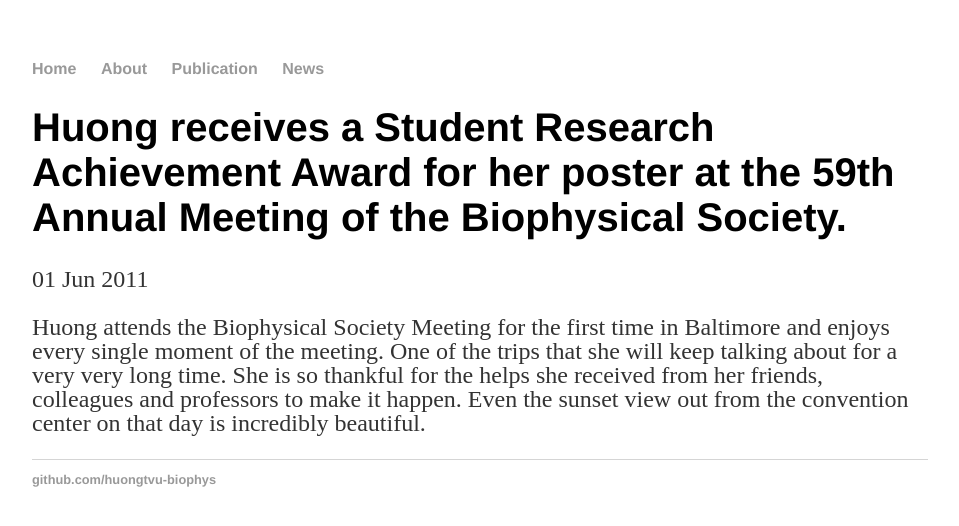
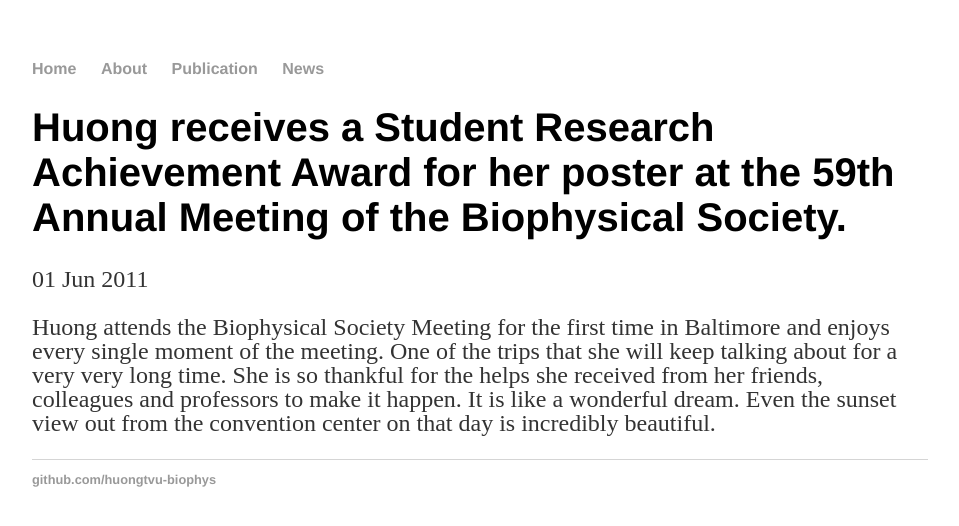
Before and after one commit to huongtvu-biophys/huongtvu-biophys, a Jekyll site: the page built from _posts/2015-02-09-BPS-student-award.md, in a window 1280 px wide. Shown: the top 526 px of the page, without its empty margins (160-1119 px from the left). Built offline with Jekyll 4.4.1, drawn with Linux system fonts in a browser that asks for light colours.

Commit message:
Update 2015-02-09-BPS-student-award.md

```diff
--- a/_posts/2015-02-09-BPS-student-award.md
+++ b/_posts/2015-02-09-BPS-student-award.md
@@ -3,4 +3,4 @@
 title: "Huong receives a Student Research Achievement Award for her poster at the 59th Annual Meeting of the Biophysical Society."
 date: 2011-06-01
 ---
-Huong attends the Biophysical Society Meeting for the first time in Baltimore and enjoys every single moment of the meeting. One of the trips that she will keep talking about for a very very long time. She is so thankful for the helps she received from her friends, colleagues and professors to make it happen. Even the sunset view out from the convention center on that day is incredibly beautiful.
+Huong attends the Biophysical Society Meeting for the first time in Baltimore and enjoys every single moment of the meeting. One of the trips that she will keep talking about for a very very long time. She is so thankful for the helps she received from her friends, colleagues and professors to make it happen. It is like a wonderful dream. Even the sunset view out from the convention center on that day is incredibly beautiful.
```
